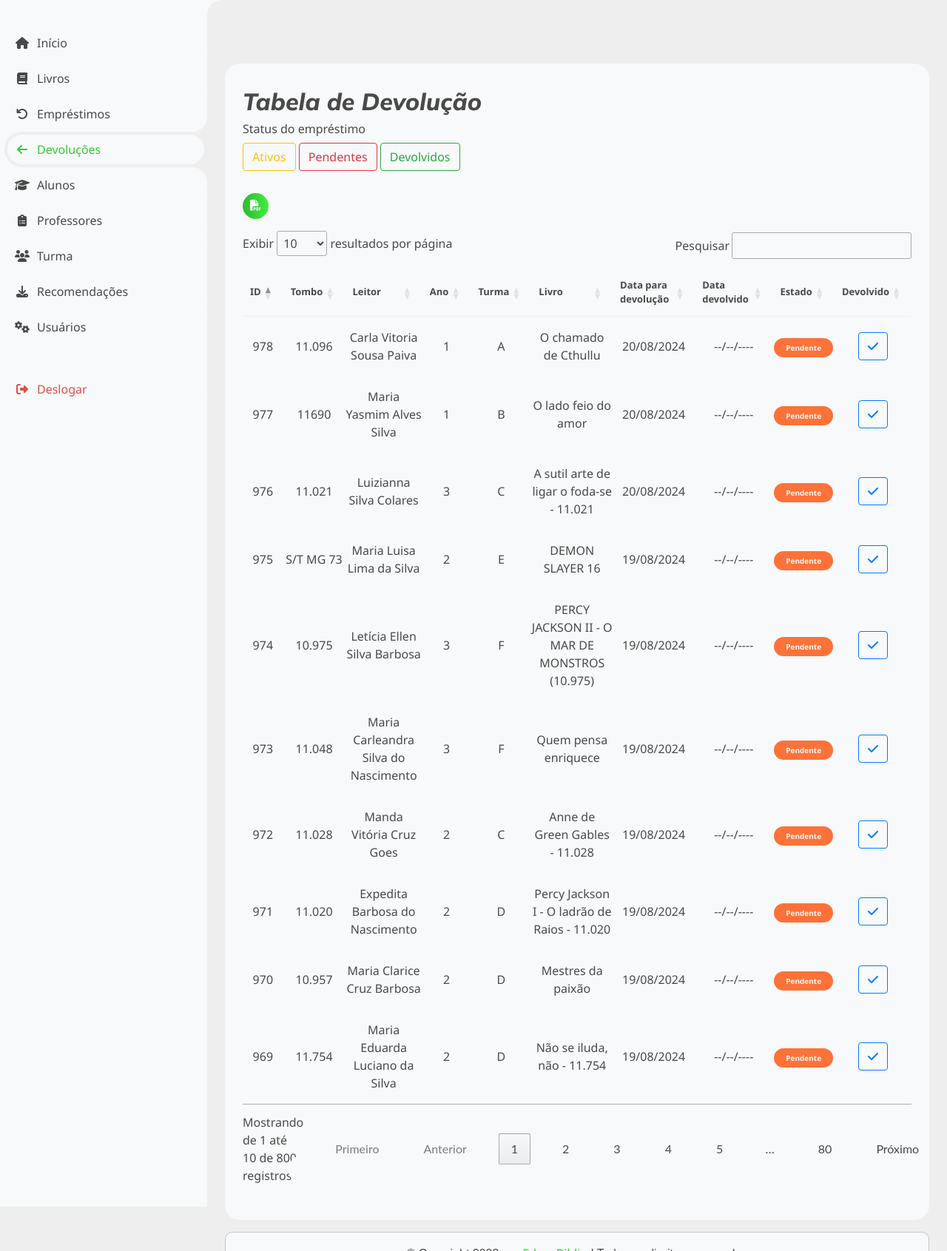
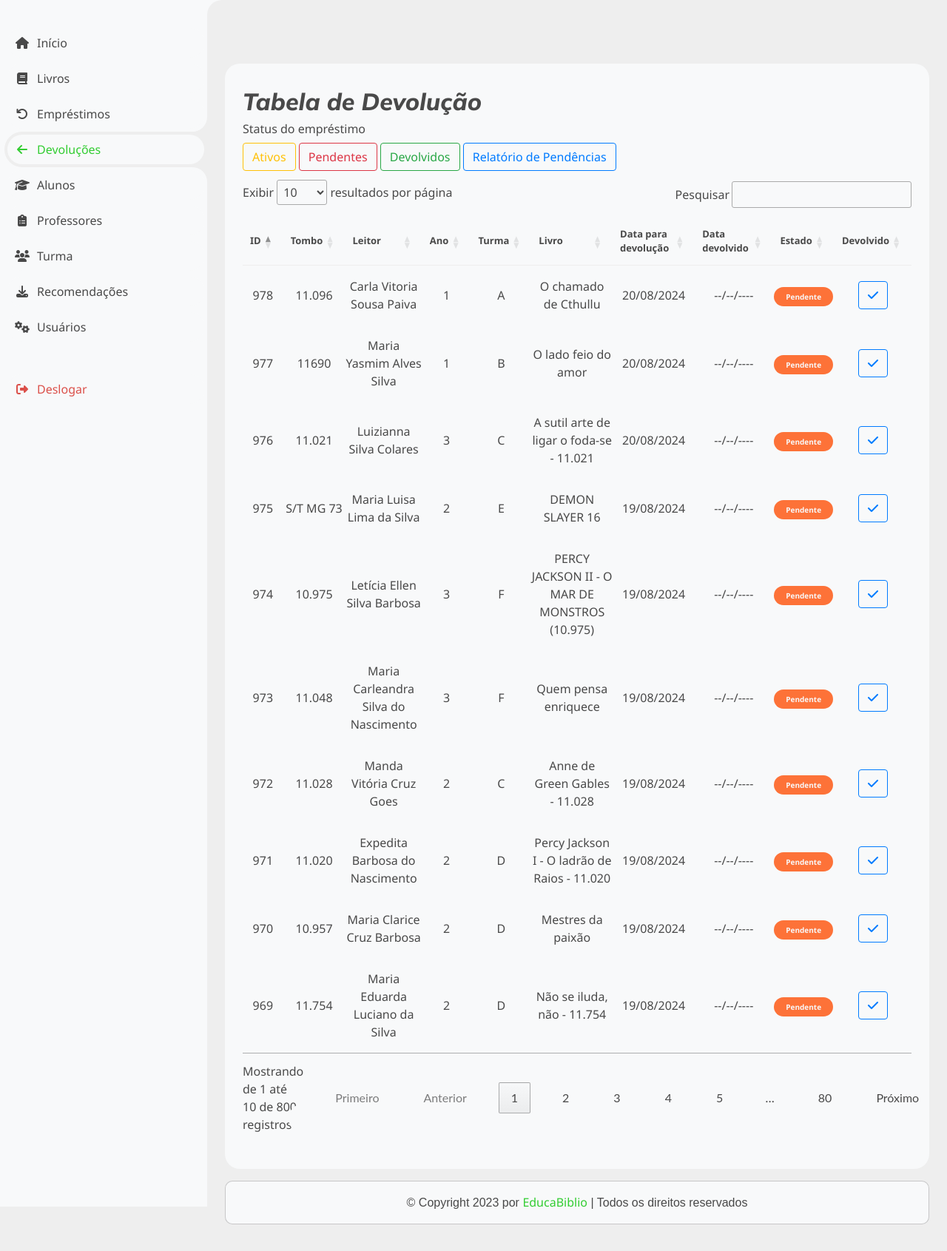
Before and after one commit to camillelimade/Educa3, a PHP site: page /View/devolucao.php in a window 1280 px wide. Shown: the part 56-1747 px from the top of the page at 74% size. Run offline with PHP 8.4, Linux system fonts and the light colour scheme; a user stored in the database is signed in; data comes from the database, SQL or seed files in the repository; some libraries are stand-ins or nearby versions.

Commit message:
adição do botão de relatorio de pendencias

```diff
--- a/View/devolucao.php
+++ b/View/devolucao.php
@@ -150,18 +150,13 @@ $conn = $conexao->getConnection();
                             <a href="ativos.php"><button class="btn btn-outline-warning">Ativos</button></a>
                             <a href="pendentes.php"><button class="btn btn-outline-danger">Pendentes</button></a>
                             <a href="devolvidos.php"><button class="btn btn-outline-success">Devolvidos</button></a>
-                            <div class="table-data"> <br>
-                            <button class="pdf-button" id="pdf-button" aria-label="botão pdf" onclick="abrirAluno()">
-                                <i class="fas fa-file-pdf"></i></button>
-
                             <script>
                                 function abrirAluno() {
                                     var urlDoPDF = "../pdf/devolucaoPdf.php";
                                     window.open(urlDoPDF, '_blank');
                                 }
                             </script>
-
-                        </div>
+                            <button class="btn btn-outline-primary" id="pdf-button" aria-label="botão pdf" onclick="abrirAluno()">Relatório de Pendências</button>
                         <span id="msgAlerta"></span>
                         <table id="TableDev" style="width:100%">
 								<thead>
```
